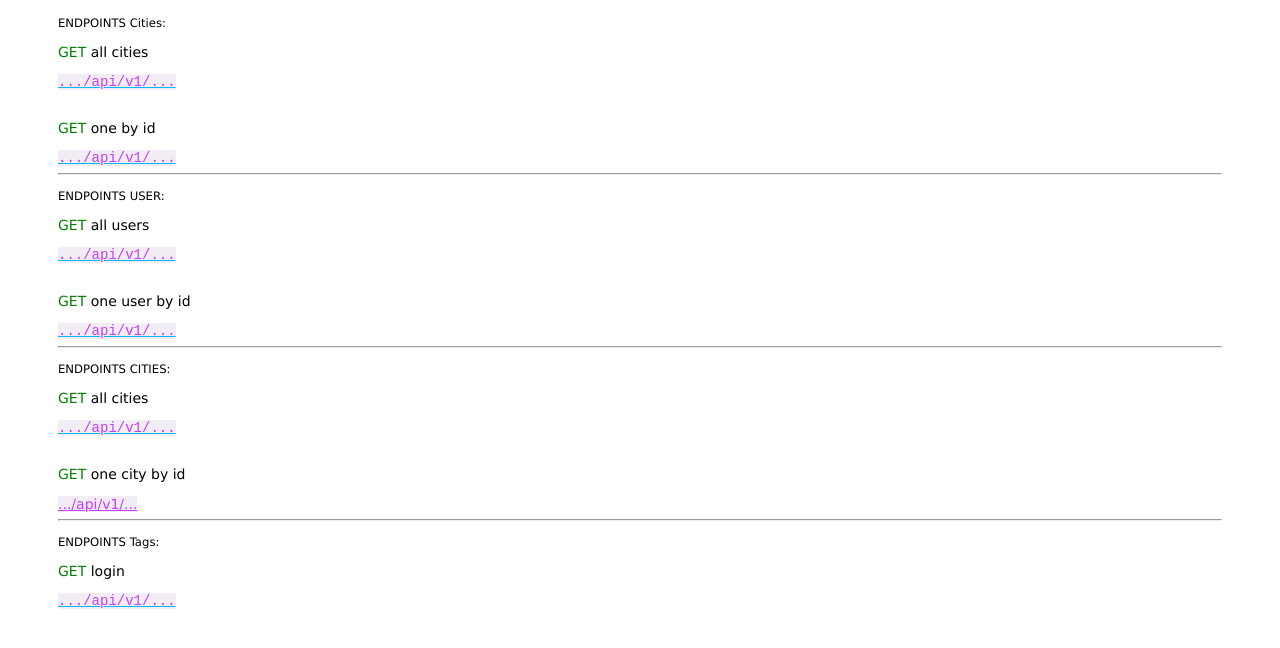
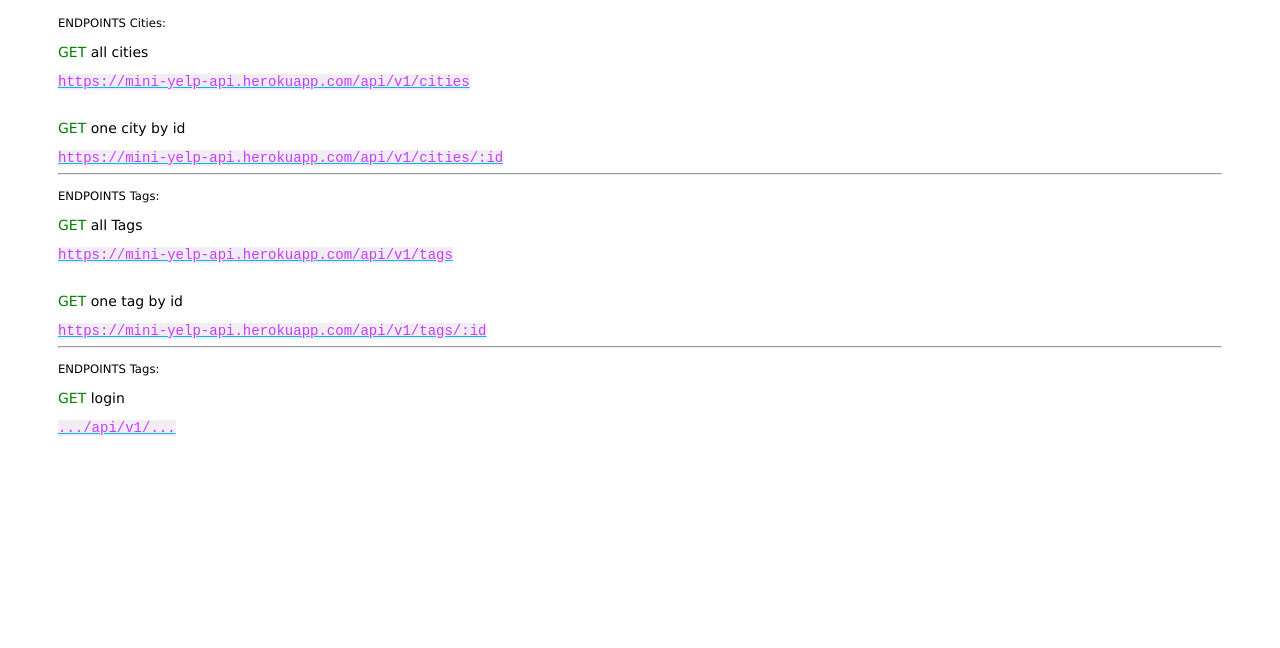
Before and after one commit to Licceeee/mini-yelp, a website: page public/index.html in a window 1280 px wide. Shown: the part 94-742 px from the top of the page. Drawn offline with Linux system fonts and the light colour scheme.

Commit message:
add: tags endpoints

```diff
--- a/app.js
+++ b/app.js
@@ -19,7 +19,7 @@ app.use(express.static(path.join(__dirname, 'public')));
 
 // app.use('/users', restaurantRouter);
 app.use('/api/v1/cities', cityRouter);
-// app.use('/users', tagRouter);
+app.use('/api/v1/tags', tagRouter);
 // app.use('/users', usersRouter);
 
 module.exports = app;
--- a/controllers/cityController.js
+++ b/controllers/cityController.js
@@ -9,7 +9,7 @@ exports.list_all_cities = async (req, res) => {
 // ========================================>> GET:ID:CITY
 exports.find_one_city = async (req, res) => {
   const {id} = req.params
-  const selectUser = {
+  const querySelection = {
       text: `
           SELECT * FROM cities
           WHERE id = $1;
@@ -17,7 +17,7 @@ exports.find_one_city = async (req, res) => {
       values: [id]}
 
   try {
-      const { rows } = await db.query(selectUser)
+      const { rows } = await db.query(querySelection)
       res.send(rows)
   } catch (e) {
       res.status(404).send("City not found")
--- a/public/index.html
+++ b/public/index.html
@@ -9,32 +9,32 @@
     <h1>Mini Yelp</h1>
     <p><small color="#ff0">ENDPOINTS Cities:</small></p>
     <p><span style="color: green">GET</span> all cities</p>
-    <a href="../api/v1/.."><code style="background-color: #f2ecf5; color: #c63dfc">.../api/v1/...</code></a>
+    <a href="https://mini-yelp-api.herokuapp.com/api/v1/cities">
+        <code style="background-color: #f2ecf5; color: #c63dfc">https://mini-yelp-api.herokuapp.com/api/v1/cities</code>
+    </a>
     <br/>
     <br/>
-    <p><span style="color: green">GET</span> one  by id</p>
-    <a href="../api/v1/.."><code style="background-color: #f2ecf5; color: #c63dfc">.../api/v1/...</code></a>
+    <p><span style="color: green">GET</span> one city by id</p>
+    <a href="https://mini-yelp-api.herokuapp.com/api/v1/cities/1">
+        <code style="background-color: #f2ecf5; color: #c63dfc">https://mini-yelp-api.herokuapp.com/api/v1/cities/:id</code>
+    </a>
+
     <hr class="m-5">
 
 
-    <p><small color="#ff0">ENDPOINTS USER:</small></p>
-    <p><span style="color: green">GET</span> all users</p>
-    <a href="../api/v1/.."><code style="background-color: #f2ecf5; color: #c63dfc">.../api/v1/...</code></a>
-        <br/>
+    <p><small color="#ff0">ENDPOINTS Tags:</small></p>
+    <p><span style="color: green">GET</span> all Tags</p>
+    <a href="https://mini-yelp-api.herokuapp.com/api/v1/cities">
+        <code style="background-color: #f2ecf5; color: #c63dfc">https://mini-yelp-api.herokuapp.com/api/v1/tags</code>
+    </a>
     <br/>
-    <p><span style="color: green">GET</span> one user by id</p>
-    <a href="../api/v1/.."><code style="background-color: #f2ecf5; color: #c63dfc">.../api/v1/...</code></a>
-        <hr class="m-5">
+    <br/>
+    <p><span style="color: green">GET</span> one tag by id</p>
+    <a href="https://mini-yelp-api.herokuapp.com/api/v1/cities/1">
+        <code style="background-color: #f2ecf5; color: #c63dfc">https://mini-yelp-api.herokuapp.com/api/v1/tags/:id</code>
+    </a>
 
-    <p><small color="#ff0">ENDPOINTS CITIES:</small></p>
-    <p><span style="color: green">GET</span> all cities</p>
-    <a href="../api/v1/.."><code style="background-color: #f2ecf5; color: #c63dfc">.../api/v1/...</code></a>
-        <br/>
-    <br/>
-    <p><span style="color: green">GET</span> one city by id</p>
-    <a href="../api/v1/city/><code style="background-color: #f2ecf5; color: #c63dfc">.../api/v1/...</code></a>
-        <hr class="m-5">
-
+    <hr class="m-5">
 
 
     <p><small color="#ff0">ENDPOINTS Tags:</small></p>
```
Also changed, not shown: controllers/tagController.js (+20 -19 lines).
